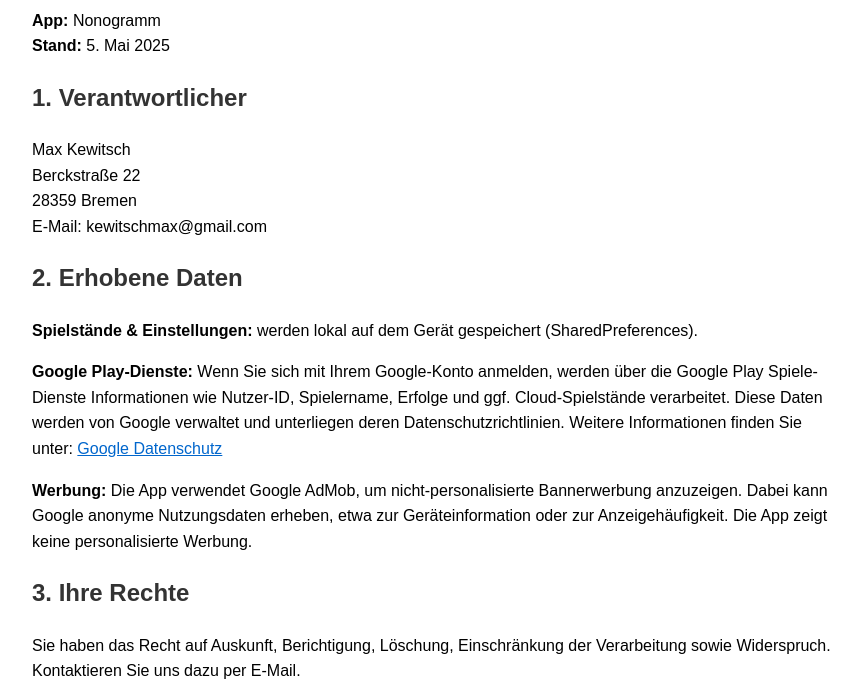
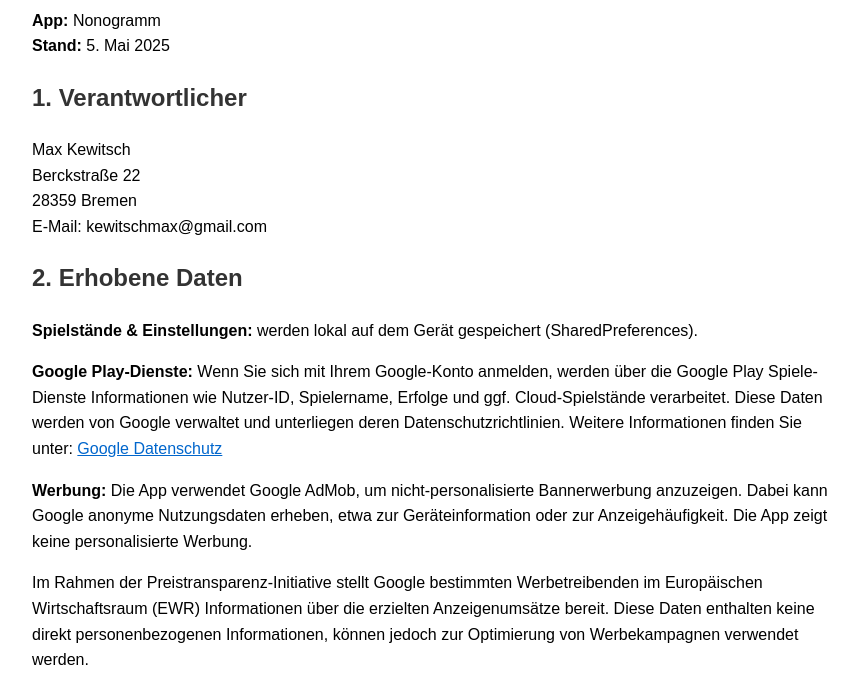
Before and after one commit to maximess187/app-datenschutz, a plain HTML site: page docs/Nonogramm/index.html in a window 1280 px wide. Shown: the part 97-787 px from the top of the page, without its empty margins (208-1069 px from the left). Drawn offline with Linux system fonts and the light colour scheme.

Commit message:
Update index.html

```diff
--- a/docs/Nonogramm/index.html
+++ b/docs/Nonogramm/index.html
@@ -41,6 +41,7 @@
   <a href="https://policies.google.com/privacy?hl=de" target="_blank">Google Datenschutz</a></p>
 
   <p><strong>Werbung:</strong> Die App verwendet Google AdMob, um nicht-personalisierte Bannerwerbung anzuzeigen. Dabei kann Google anonyme Nutzungsdaten erheben, etwa zur Geräteinformation oder zur Anzeigehäufigkeit. Die App zeigt keine personalisierte Werbung.</p>
+  <p>Im Rahmen der Preistransparenz-Initiative stellt Google bestimmten Werbetreibenden im Europäischen Wirtschaftsraum (EWR) Informationen über die erzielten Anzeigenumsätze bereit. Diese Daten enthalten keine direkt personenbezogenen Informationen, können jedoch zur Optimierung von Werbekampagnen verwendet werden.</p>
 
   <h2>3. Ihre Rechte</h2>
   <p>Sie haben das Recht auf Auskunft, Berichtigung, Löschung, Einschränkung der Verarbeitung sowie Widerspruch. Kontaktieren Sie uns dazu per E-Mail.</p>
```
